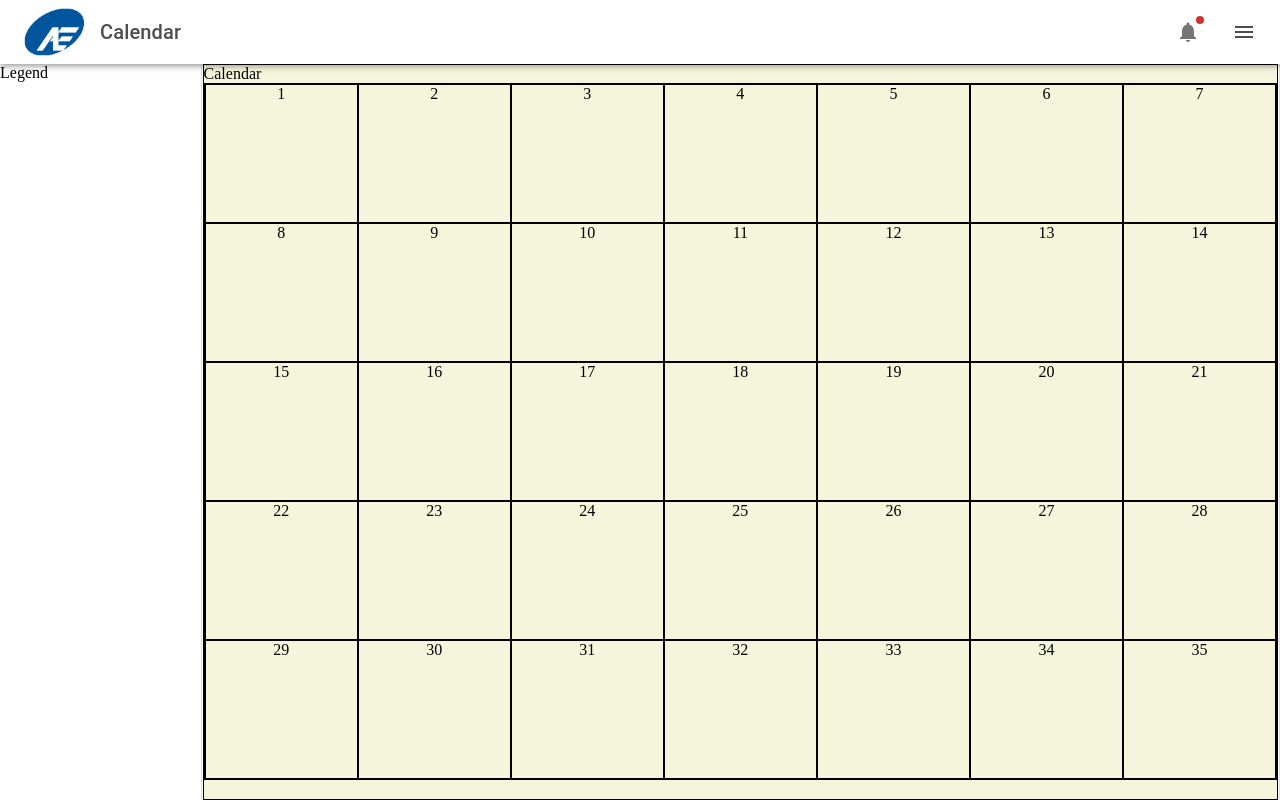
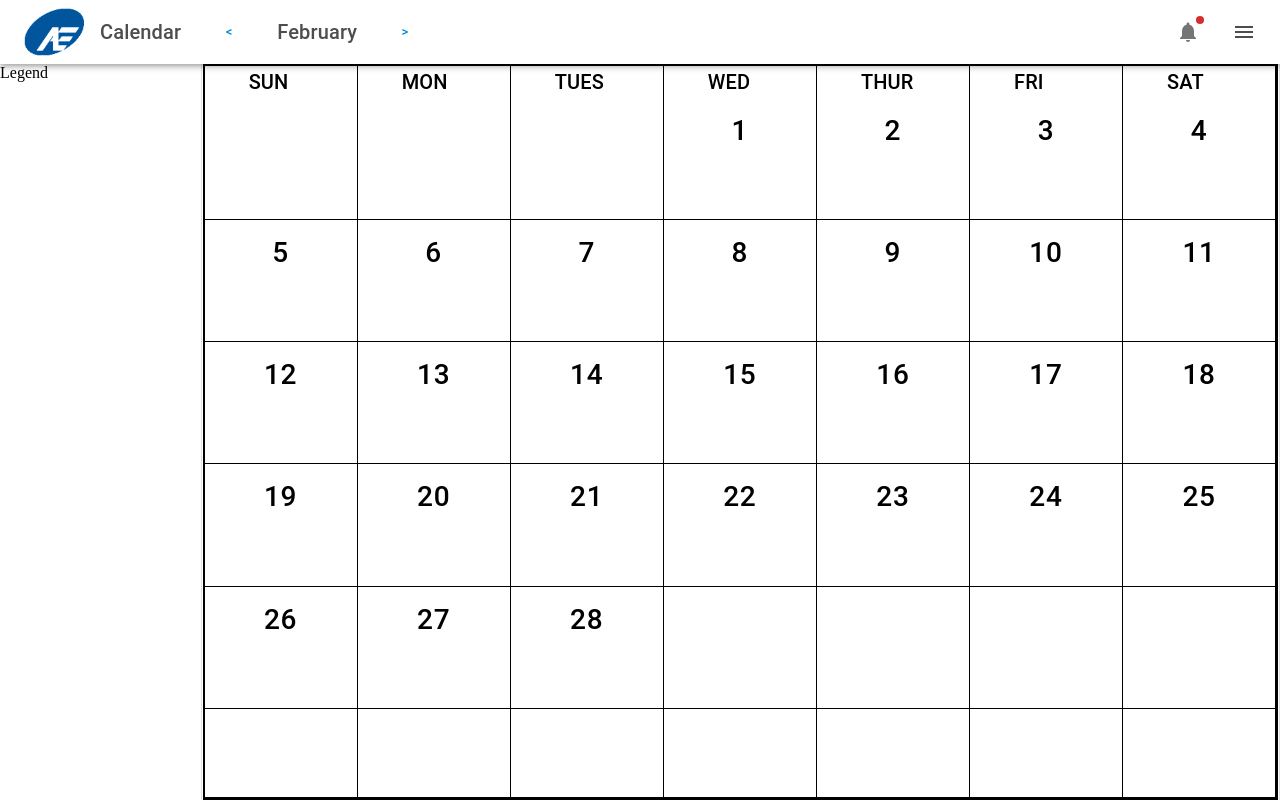
Before and after one commit to rcacho/static-web-app, a Next.js app: page / in a window 1280 px wide. Built offline with nearby package versions, Linux system fonts and the light colour scheme; no server answers.

Commit message:
got month to show all dates, need to figure out how to get comps to talk to each other

```diff
--- a/src/components/Calendar.tsx
+++ b/src/components/Calendar.tsx
@@ -6,13 +6,12 @@ import DayMonthView from "@/components/calendarComponents/DayMonthView";
 const Calendar = () => {
   return (
     <Box
-      bgcolor="beige"
+      bgcolor="white"
       color="black"
       flex={1}
       sx={{ height: "calc(100vh - 64px)" }}
       border={1}
     >
-      Calendar
       <DayMonthView />
 
     </Box>
--- a/src/components/TopBar.tsx
+++ b/src/components/TopBar.tsx
@@ -26,6 +26,9 @@ function TopBar(this: any, props: any) {
     },
   });
 
+  const months = [    "January",    "February",    "March",    "April",    "May",    "June",    "July",    "August",    "September",    "October",    "November",    "December"  ];
+
+
   return (
     // <Box bgcolor="white" sx={{ height: 70 }}>
     <AppBar position="sticky">
@@ -50,6 +53,13 @@ function TopBar(this: any, props: any) {
           >
             <Image src="/img/logo.png" alt="logo" width="60" height="48" />
             <Typography variant="h6">Calendar</Typography>
+            <Button size="small" color="info" >
+              &lt;
+            </Button>
+            <Typography variant="h6">{months[new Date().getMonth()] }</Typography>
+            <Button size="small" color="info" >
+              &gt;
+            </Button>
           </Stack>
         </Stack>
 
--- a/src/components/calendarComponents/DayMonthView.tsx
+++ b/src/components/calendarComponents/DayMonthView.tsx
@@ -1,13 +1,18 @@
 import React, { useState } from 'react';
+import {Typography, Button} from "@mui/material";
+
 import {Box, Stack, Divider} from '@mui/material/';
 import Grid from '@mui/material/Unstable_Grid2';
 
 const DayMonthView = () => {
     const [currentDate, setDate] = useState(new Date());
+    const [selectedDate, setSelectedDate] = useState(new Date()); // to highlight a selected date
 
-    const months = [    "January",    "February",    "March",    "April",    "May",    "June",    "July",    "August",    "September",    "October",    "November",    "December"  ];
-    const days = [    "Sunday",    "Monday",    "Tuesday",    "Wednesday",    "Thursday",    "Friday",    "Saturday"  ];
+    // to help print things
+    const months = ["January", "February", "March", "April", "May", "June", "July", "August", "September", "October", "November", "December"];
+    const days = ["SUN", "MON", "TUES", "WED", "THUR", "FRI", "SAT"];
 
+    // helper functions/the like state setter whatevers
     function getNextMonth(){
         setDate(new Date(currentDate.getFullYear(), currentDate.getMonth() + 1, 1));
     }
@@ -16,22 +21,43 @@ const DayMonthView = () => {
         setDate(new Date(currentDate.getFullYear(), currentDate.getMonth() - 1, 1));
     }
 
+    function getFirstDayOfMonth(date: Date) {
+        // 0 - 6 for sun - mon
+        return new Date(date.getFullYear(), date.getMonth(), 1).getDay();
+    }
+
+    function getDaysInMonth(date: Date) {
+        // 0 in date param will get the highest date aka days in a month
+        return new Date(date.getFullYear(), date.getMonth() + 1, 0).getDate();
+    }
+
+    let day: Number = getFirstDayOfMonth(currentDate) - 1;
     return (
         <Grid container
         columns={7}
         spacing={0}
         border = {1}
         alignItems="stretch"
-        sx={{height:'95%'}}>
-            {Array.from(Array(35)).map((_, index) => (
+        sx={{height:'100%'}}>
+
+            {Array.from(Array(42)).map((_, index) => (
             <Grid key={index} sx={{height:'auto'}}
                 xs={1}
-                border = {1}
+                borderRight = {1}
+                borderBottom = {1}
                 display="flex"
                 justifyContent="center" alignItems="top" >
-                {index + 1}
+                <Typography variant="h6">
+                {(index < 7 ? days[index] : "")}
+                {(index < 7 ? <br/> : "")}
+
+                <Button size = "large" style={{fontSize: '28px', color: 'black'}} >
+                {(index - day > 0 && index - day <= getDaysInMonth(currentDate) ? index - day : " ")}
+                </Button>
+                </Typography>
             </Grid>
             ))}
+
         </Grid>
     )
 };
--- a/src/styles/globals.css
+++ b/src/styles/globals.css
@@ -25,3 +25,7 @@ body {
     color-scheme: dark;
   }
 }
+
+.MuiButton-root {
+  border-radius: 60px;
+}
```
